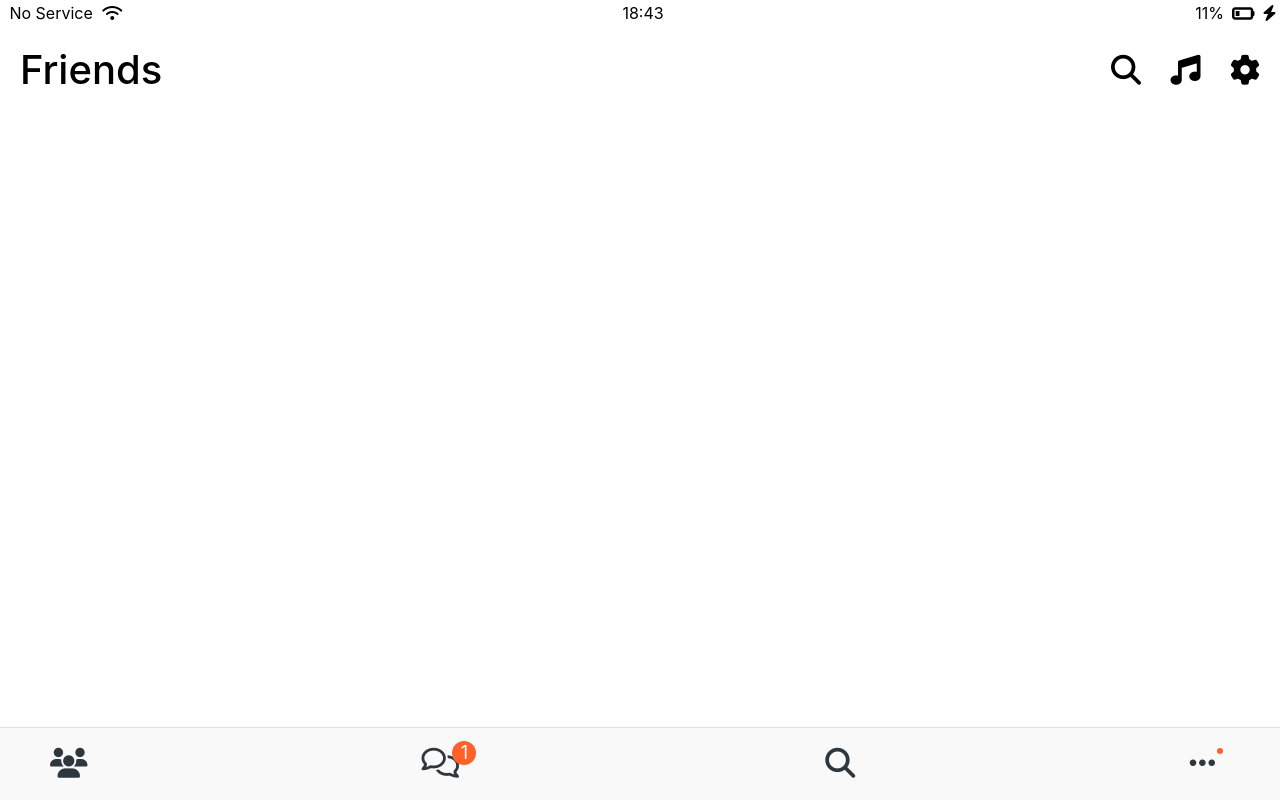
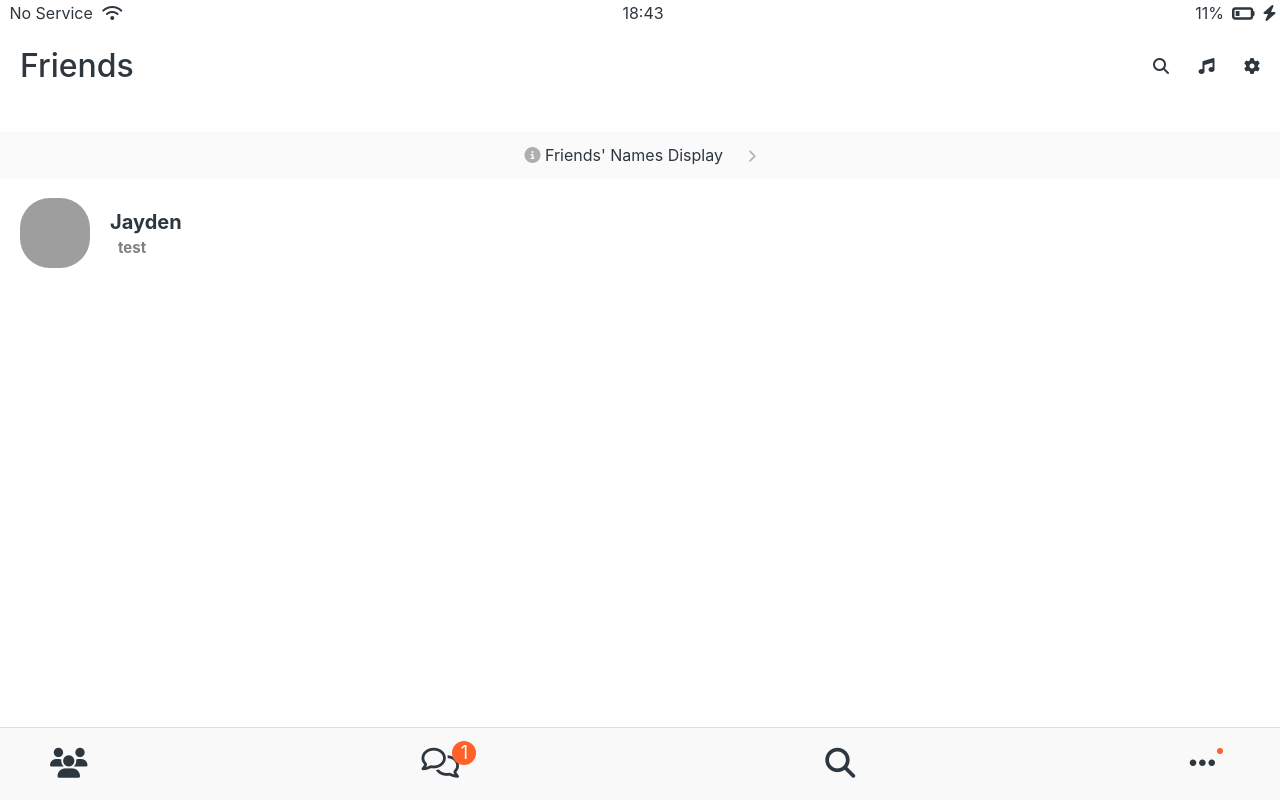
Before and after one commit to jayden1992/kakao-clone-nomadcoders, a plain HTML site: page friends.html in a window 1280 px wide. Drawn offline with Linux system fonts and the light colour scheme; grey boxes are pictures that could not be loaded.

Commit message:
HTML CSS: User-component

```diff
--- /dev/null
+++ b/css/components/user-component.css
@@ -0,0 +1,28 @@
+.user-component {
+  display: flex;
+}
+
+.user-component .user-component__column:first-child {
+  display: flex;
+  align-items: center;
+  margin: 20px 20px;
+}
+
+.user-component__avatar {
+  width: 70px;
+  height: 70px;
+  border-radius: 30px;
+}
+
+.user-component__name {
+  margin-left: 20px;
+  font-size: 20px;
+  font-weight: bold;
+}
+
+.user-component__status {
+  margin-top: 8px;
+  margin-left: 8px;
+  font-size: 15px;
+  color: rgba(0, 0, 0, 0.5);
+}
--- /dev/null
+++ b/css/screens/friends.css
@@ -0,0 +1,16 @@
+#friends-display__link {
+  text-align: center;
+  display: block;
+  background-color: #fafafa;
+  padding: 15px 0px;
+  font-size: 16px;
+}
+
+#friends-display__link i {
+  color: rgba(0, 0, 0, 0.3);
+}
+
+#friends-display__link i:last-child {
+  font-size: small;
+  margin-left: 20px;
+}
--- a/css/style.css
+++ b/css/style.css
@@ -5,21 +5,14 @@
 @import url(components/status-bar.css);
 @import url(components/nav-bar.css);
 @import url(components/screen_header.css);
+@import url(components/user-component.css);
 /* Secreens */
 @import url(screens/login.css);
+@import url(screens/friends.css);
 
 body {
+  color: #2e363e;
   font-family: -apple-system, BlinkMacSystemFont, 'Segoe UI', Roboto, Oxygen,
     Ubuntu, Cantarell, 'Open Sans', 'Helvetica Neue', sans-serif;
+  height: 100vh;
 }
-.screen__header {
-  display: flex;
-}
-
-.screen__header__title {
-  font-size: 40px;
-}
-
-.screen__header__items {
-  font-size: 30px;
-}
--- a/friends.html
+++ b/friends.html
@@ -73,5 +73,24 @@
         ></span>
       </div>
     </header>
+    <a href="" id="friends-display__link">
+      <i class="fas fa-info-circle"></i>
+      Friends' Names Display
+      <i class="fas fa-chevron-right"></i>
+    </a>
+    <!-- User -->
+    <div class="user-component">
+      <div class="user-component__column">
+        <img
+          src="https://avatars.githubusercontent.com/u/86896555?v=4"
+          class="user-component__avatar"
+        />
+        <div class="user-component__name">
+          <h3>Jayden</h3>
+          <h6 class="user-component__status">test</h6>
+        </div>
+      </div>
+      <div class="user-componet__column"></div>
+    </div>
   </body>
 </html>
```
Also changed, not shown: index.html (+1 -1 lines).
